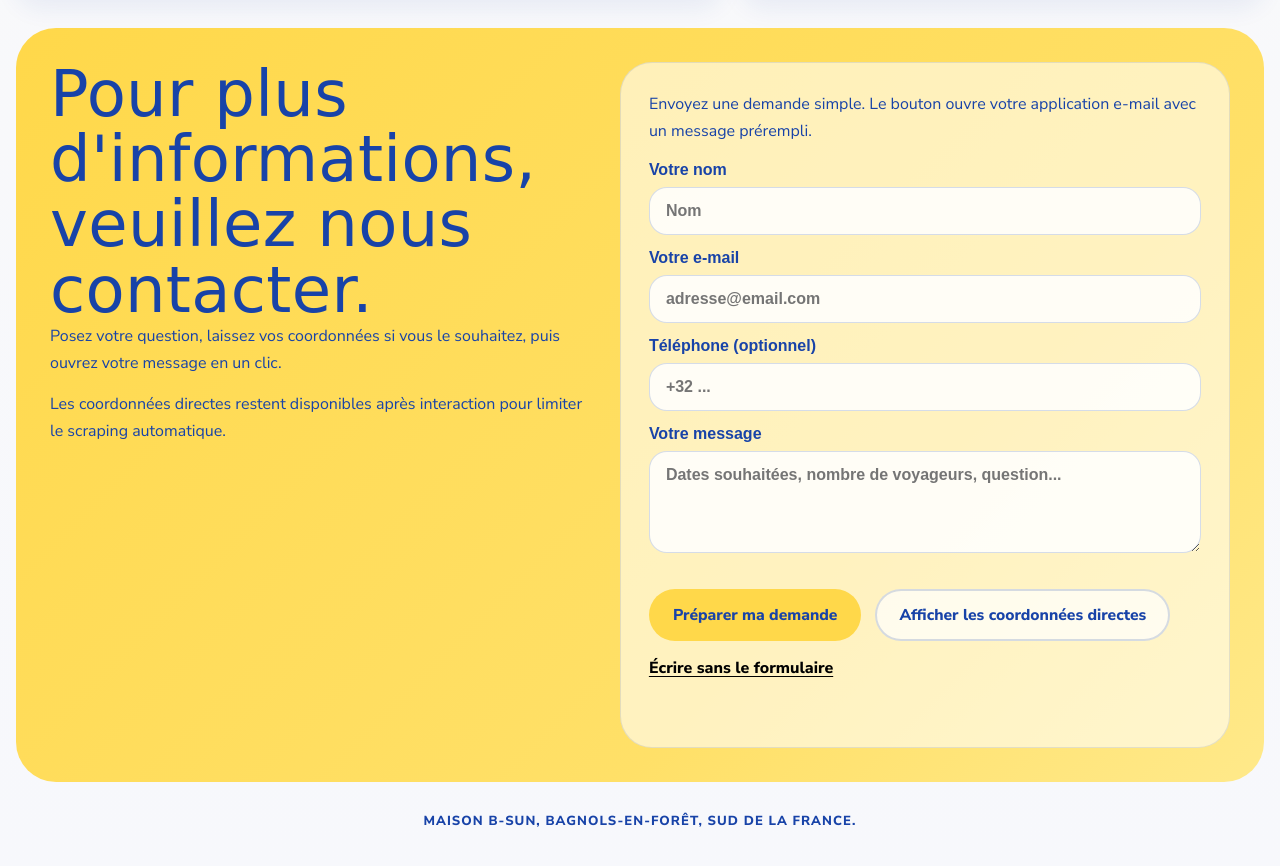
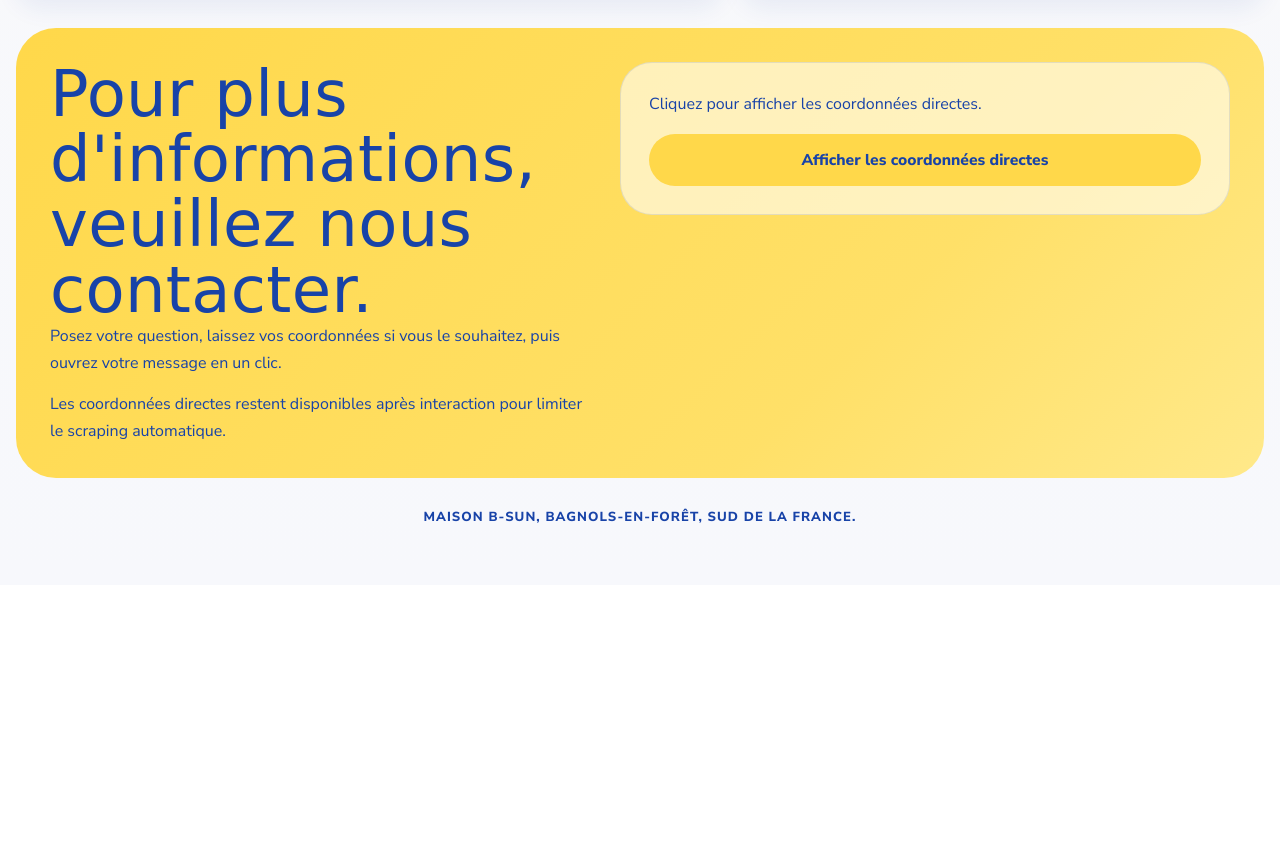
Before and after one commit to rob18183/b-sun, a website with bundled scripts: page index.html in a window 1280 px wide. Shown: the part 5785-6651 px from the top of the page. After the commit the page ends 6370 px from the top, so only its background shows below. Built offline with nearby package versions, Linux system fonts and the light colour scheme; files whose address does not match are found by name.

Commit message:
Simplify contact reveal

```diff
--- a/data/site-content.js
+++ b/data/site-content.js
@@ -95,11 +95,9 @@ const siteContent = {
     ]
   },
   contact: {
-    intro: "Envoyez une demande simple. Le bouton ouvre votre application e-mail avec un message prérempli.",
+    intro: "Cliquez pour afficher les coordonnées directes.",
     revealLabel: "Afficher les coordonnées directes",
     hideLabel: "Masquer les coordonnées",
-    submitLabel: "Préparer ma demande",
-    fallbackLabel: "Écrire sans le formulaire",
     owners: [
       {
         name: "Brigitte",
--- a/js/site.js
+++ b/js/site.js
@@ -132,7 +132,6 @@ function phoneNumber(phone) {
 
 function renderContactFlow() {
   const root = document.querySelector("[data-contact-flow]");
-  const recipients = content.contact.owners.map(emailAddress);
   const details = content.contact.owners
     .map((owner) => {
       const email = emailAddress(owner);
@@ -144,38 +143,12 @@ function renderContactFlow() {
 
   root.innerHTML = `
     <p class="contact-intro">${content.contact.intro}</p>
-    <form class="contact-form">
-      <label>
-        Votre nom
-        <input type="text" name="name" autocomplete="name" placeholder="Nom" />
-      </label>
-      <label>
-        Votre e-mail
-        <input type="email" name="email" autocomplete="email" placeholder="adresse@email.com" />
-      </label>
-      <label>
-        Téléphone (optionnel)
-        <input type="tel" name="phone" autocomplete="tel" placeholder="+32 ..." />
-      </label>
-      <label>
-        Votre message
-        <textarea name="message" rows="4" placeholder="Dates souhaitées, nombre de voyageurs, question..."></textarea>
-      </label>
-      <div class="contact-actions">
-        <button class="button button-primary" type="submit">${content.contact.submitLabel}</button>
-        <button class="button button-secondary" type="button" data-reveal-contact aria-expanded="false">${content.contact.revealLabel}</button>
-      </div>
-    </form>
-    <button class="contact-fallback-link" type="button" data-direct-email>${content.contact.fallbackLabel}</button>
+    <button class="button button-primary" type="button" data-reveal-contact aria-expanded="false">${content.contact.revealLabel}</button>
     <div class="contact-details" data-contact-details hidden></div>
-    <p class="contact-note" data-contact-note></p>
   `;
 
-  const form = root.querySelector(".contact-form");
   const revealButton = root.querySelector("[data-reveal-contact]");
-  const directButton = root.querySelector("[data-direct-email]");
   const detailsBox = root.querySelector("[data-contact-details]");
-  const note = root.querySelector("[data-contact-note]");
   let detailsReady = false;
 
   const ensureDetails = () => {
@@ -199,39 +172,6 @@ function renderContactFlow() {
     revealButton.textContent = expanded ? content.contact.revealLabel : content.contact.hideLabel;
     detailsBox.hidden = expanded;
   });
-
-  directButton.addEventListener("click", () => {
-    window.location.href = `mailto:${recipients.join(",")}?subject=${encodeURIComponent("Demande Maison B-Sun")}`;
-    note.textContent = "Votre application e-mail doit s’ouvrir pour un message direct.";
-  });
-
-  form.addEventListener("submit", (event) => {
-    event.preventDefault();
-    const formData = new FormData(form);
-    const name = String(formData.get("name") || "").trim();
-    const email = String(formData.get("email") || "").trim();
-    const phone = String(formData.get("phone") || "").trim();
-    const message = String(formData.get("message") || "").trim();
-
-    const body = [
-      name ? `Nom: ${name}` : "",
-      email ? `E-mail: ${email}` : "",
-      phone ? `Téléphone: ${phone}` : "",
-      "",
-      message || "Bonjour, je souhaite obtenir plus d'informations sur la Maison B-Sun."
-    ]
-      .filter(Boolean)
-      .join("\n");
-
-    const subject = encodeURIComponent("Demande Maison B-Sun");
-    const mailto = `mailto:${recipients.join(",")}?subject=${subject}&body=${encodeURIComponent(body)}`;
-    window.location.href = mailto;
-    note.textContent = "Votre application e-mail doit s’ouvrir avec le message prérempli.";
-    ensureDetails();
-    detailsBox.hidden = false;
-    revealButton.setAttribute("aria-expanded", "true");
-    revealButton.textContent = content.contact.hideLabel;
-  });
 }
 
 renderFacts();
--- a/styles.css
+++ b/styles.css
@@ -274,7 +274,6 @@ p {
 }
 
 .hero-actions,
-.contact-actions,
 .travel-actions {
   display: flex;
   flex-wrap: wrap;
@@ -637,8 +636,7 @@ p {
 
 .contact-copy h2,
 .contact-copy p,
-.contact-intro,
-.contact-note {
+.contact-intro {
   color: var(--brand-blue);
 }
 
@@ -651,32 +649,11 @@ p {
   border: 1px solid rgba(24, 67, 168, 0.12);
 }
 
-.contact-form {
-  display: grid;
-  gap: 14px;
-}
-
-.contact-form label {
-  display: grid;
-  gap: 8px;
-  color: var(--brand-blue);
-  font-weight: 700;
-}
-
-.contact-form input,
-.contact-form textarea {
-  width: 100%;
-  border: 1px solid rgba(24, 67, 168, 0.18);
-  border-radius: 18px;
-  padding: 14px 16px;
-  color: var(--brand-blue);
-  background: rgba(255, 255, 255, 0.86);
-}
-
 .contact-details {
   display: grid;
   gap: 10px;
   padding-top: 8px;
+  margin-top: 8px;
   border-top: 1px solid rgba(24, 67, 168, 0.12);
 }
 
@@ -684,23 +661,6 @@ p {
   font-size: clamp(1rem, 1.8vw, 1.3rem);
   font-weight: 800;
   line-height: 1.3;
-}
-
-.contact-fallback-link {
-  padding: 0;
-  border: 0;
-  background: transparent;
-  font-weight: 800;
-  text-decoration: underline;
-  text-underline-offset: 0.18em;
-  text-align: left;
-  cursor: pointer;
-}
-
-.contact-note {
-  min-height: 1.5rem;
-  font-size: 0.95rem;
-  font-weight: 700;
 }
 
 .site-footer {
```
